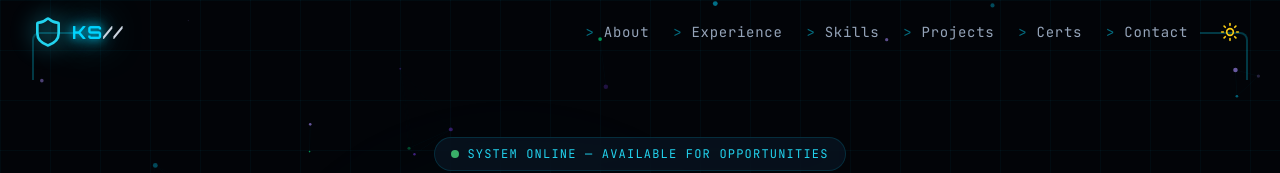
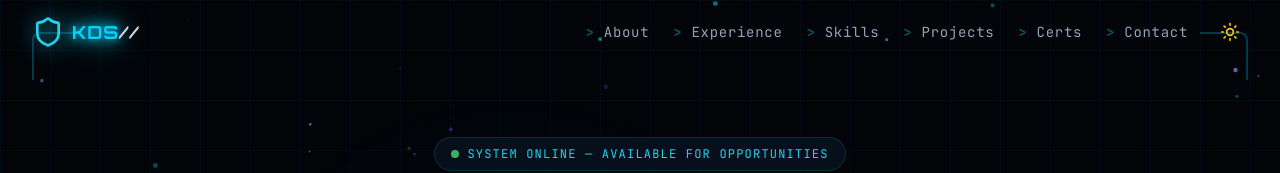
Before and after one commit to Krishandhar11/krishandhar-portfolio, a React (Vite) app: page / in a window 1280 px wide. Shown: the top 173 px of the page. Built offline with nearby package versions, Linux system fonts and the light colour scheme.

Commit message:
Final change

```diff
--- a/src/components/Footer.tsx
+++ b/src/components/Footer.tsx
@@ -19,7 +19,7 @@ export default function Footer() {
           >
             <div className="flex items-center justify-center gap-2 mb-4">
               <Shield className="w-6 h-6 text-cyan-400" />
-              <span className="font-display font-bold text-xl neon-text">KS</span>
+              <span className="font-display font-bold text-xl neon-text">KDS</span>
             </div>
             <p className="font-display text-lg font-bold text-white tracking-wider mb-1">
               Securing Infrastructure.
--- a/src/components/Navbar.tsx
+++ b/src/components/Navbar.tsx
@@ -48,7 +48,7 @@ export default function Navbar({ darkMode, toggleDark }: NavbarProps) {
               <div className="absolute inset-0 bg-cyan-400 rounded-full blur-md opacity-30 group-hover:opacity-60 transition-opacity" />
             </div>
             <span className="font-display font-bold text-lg tracking-wider">
-              <span className="neon-text">KS</span>
+              <span className="neon-text">KDS</span>
               <span className={darkMode ? 'text-slate-300' : 'text-slate-700'}>&#x2F;&#x2F;</span>
             </span>
           </motion.a>
```
